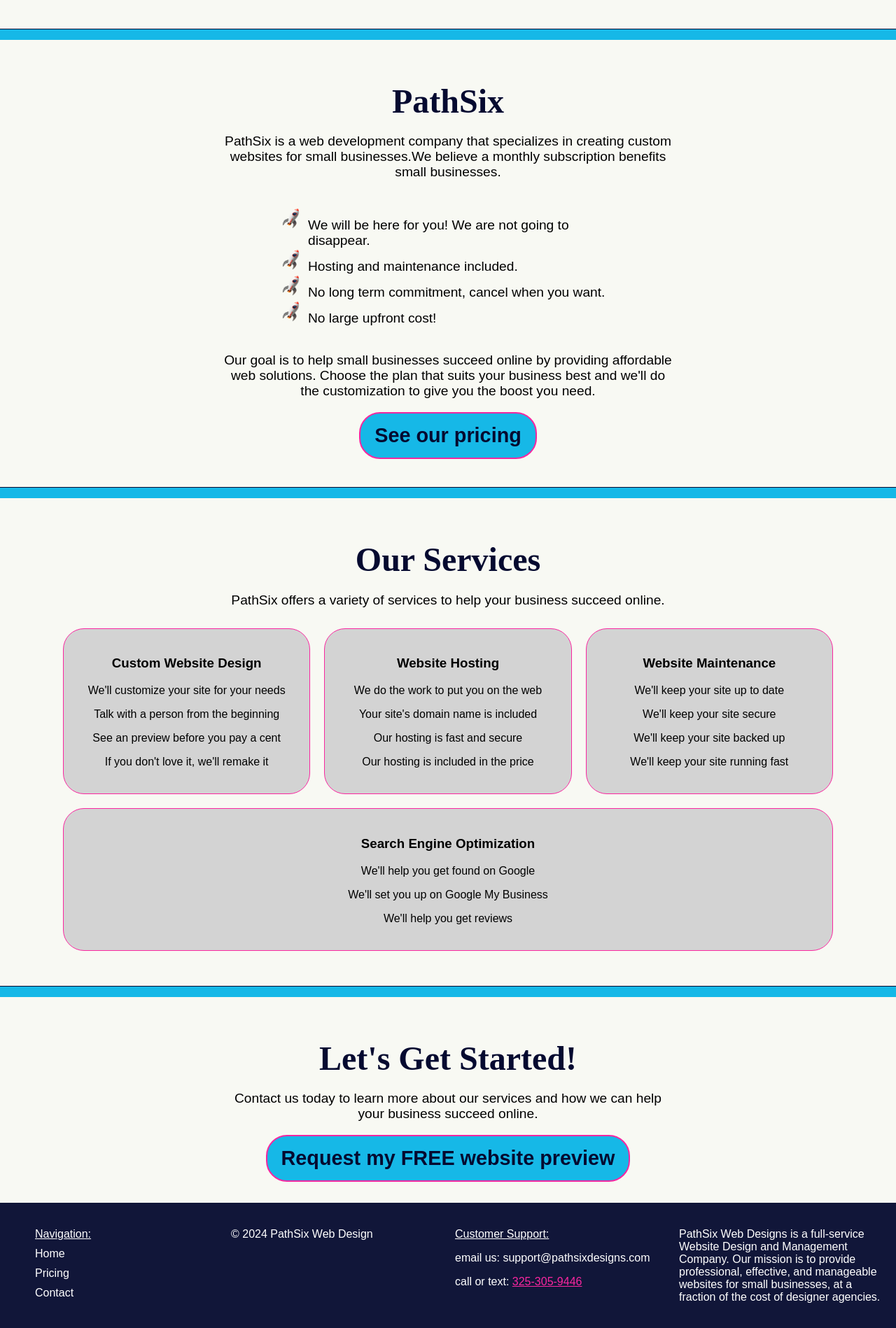
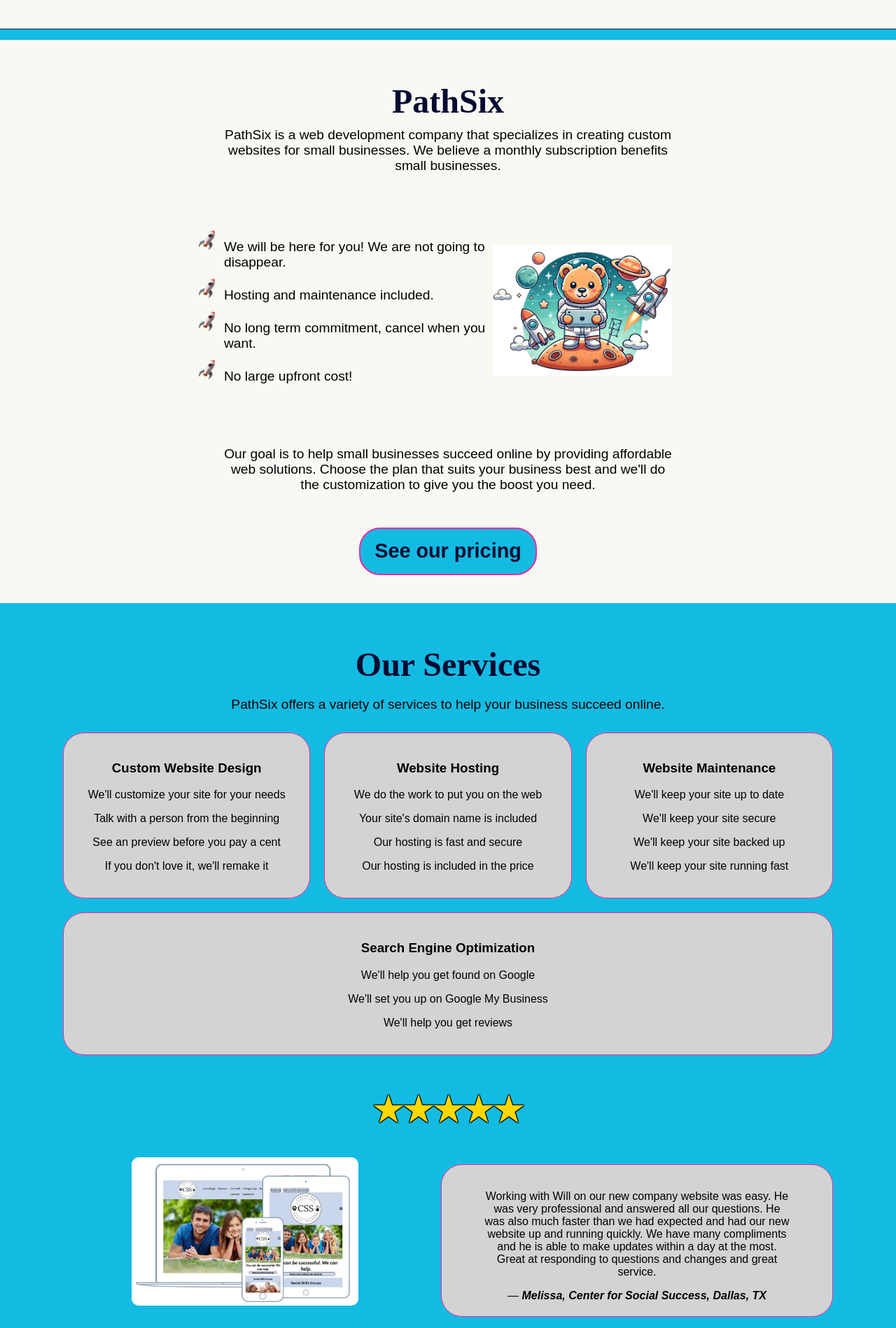
Before and after one commit to boonewh/pathsixdesigns, a Flask app: page / in a window 1280 px wide. Shown: the part 799-2697 px from the top of the page at 70% size. Run offline with Flask 3, Linux system fonts and the light colour scheme; some web fonts are replaced.

Commit message:
Add images and testimonial

```diff
--- a/static/css/main.css
+++ b/static/css/main.css
@@ -1,12 +1,12 @@
 :root {
-  --dark-color: #050a30;
-  --light-color: #16b8e7;
+  --dark-color: #05133d;
+  --light-color: #13bbe3;
   --light-gray-color: lightgrey;
   --text: #050a30;
   --secondary-text: #fa26a0;
   --link-text: white;
   --primary-background: rgba(5, 10, 48, 0.95);
-  --light-background: #16b8e7;
+  --light-background: #13bbe3;
   --light-gray-background: rgba(147, 156, 161, 0.9);
   --darker-gray-background: rgba(137, 144, 151, 0.9);
   --border-radius: 30px;
@@ -175,6 +175,10 @@ button:hover {
   background-color: gold;
 }
 
+.pricing-button {
+  margin: 40px 0;
+}
+
 /* Main Styles */
 
 .border {
@@ -210,6 +214,11 @@ section h1 {
   margin: 0 80px;
   font-family: Arial, Helvetica, sans-serif;
   flex-wrap: wrap;
+  padding-bottom: 40px;
+}
+
+.blue {
+  background: var(--light-background);
 }
 
 .serv {
@@ -222,14 +231,68 @@ section h1 {
   margin: 10px;
 }
 
-.benefits {
+.content p {
+  margin: 10px 0;
+}
+
+.main-content {
   display: flex;
+  align-items: center;
+  margin: 60px 0;
+  padding: 0;
+  justify-items: space-between;
+}
+
+.main-content ul {
+  list-style: none;
+  padding: 0;
+  text-align: left;
+}
+
+.main-content ul li {
+  list-style-image: url(../favicon-32x32.png);
+  margin-bottom: 10px;
+}
+
+.main-content img {
+  width: 40%;
+  height: auto;
+  padding: 0;
+  margin: 0;
+}
+
+.gold-stars {
+  color: gold;
+  font-size: 3em;
+  text-align: center;
+  margin: 0;
+  padding: 0;
+  text-shadow: -1px -1px 0 #000, 1px -1px 0 #000, -1px 1px 0 #000,
+    1px 1px 0 #000;
+}
+
+.testimonials {
+  display: flex;
+  text-align: center;
   justify-content: space-around;
   margin: 0 80px;
+  padding: 40px 0;
   font-family: Arial, Helvetica, sans-serif;
-  flex-wrap: wrap;
-  text-align: left;
-  list-style-image: url(../favicon-32x32.png);
+}
+
+.testimonials div {
+  width: 40%;
+}
+
+.testimonials img {
+  width: 60%;
+  border-radius: 10px;
+}
+
+.portfolio {
+  text-align: center;
+  color: var(--text);
+  font-size: 1.5em;
 }
 
 /* Contact Styles*/
@@ -400,8 +463,17 @@ footer ul li a:hover {
     margin: 0 auto;
   }
 
-  main img {
+  header img {
     display: none;
+  }
+
+  .main-content {
+    flex-direction: column;
+    margin: 15px;
+  }
+
+  .main-content img {
+    width: 80%;
   }
 
   .benefits {
--- a/templates/index.html
+++ b/templates/index.html
@@ -22,21 +22,24 @@
         <div class="border"></div>
         <section>
             <h1>PathSix</h1>
-            <p>PathSix is a web development company that specializes in creating custom websites for small businesses.We believe a monthly subscription benefits small businesses.</p>
-            <div class="benefits">
+            <div class="content">
+                <p>PathSix is a web development company that specializes in creating custom websites for small businesses. We believe a monthly subscription benefits small businesses.</p>
+                <div class="main-content">
                     <ul>
                         <li>We will be here for you! We are not going to disappear.</li>
                         <li>Hosting and maintenance included.</li>
                         <li>No long term commitment, cancel when you want.</li>
                         <li>No large upfront cost!</li>
                     </ul>
+                    <img src="{{ url_for('static', filename='images/PathSix_bear.jpg') }}" alt="The PathSix Bear">
                 </div>
                 <p>Our goal is to help small businesses succeed online by providing affordable web solutions. Choose the plan that suits your business best and we'll do the customization to give you the boost you need.</p>
-            <div>
+            </div>
+            <div class="pricing-button">
                 <button><a href="{{ url_for('pricing') }}">See our pricing</a></button>
             </div>
         </section>
-        <div class="border"></div>
+        <div class="blue">
             <section>
                 <h2>Our Services</h2>
                 <p>PathSix offers a variety of services to help your business succeed online.</p>
@@ -70,8 +73,19 @@
                     <p>We'll help you get reviews</p>
                 </div>
             </div>
+            <h2 class="gold-stars">★★★★★</h2>
+            <div class="testimonials">
+                <a href="https://cssdallas.com"><img src="{{ url_for('static', filename='images/css_dallas.jpg') }}" alt="The Center for Social Success"></a>
+                <div class="serv">
+                    <blockquote>Working with Will on our new company website was easy. He was very professional and answered all our questions. He was also much faster than we had expected and had our new website up and running quickly. We have many compliments and he is able to make updates within a day at the most. Great at responding to questions and changes and great service.
+                    </blockquote>
+                    <cite>
+                        &mdash; <strong>Melissa, Center for Social Success, Dallas, TX</strong>
+                    </cite>
                 </div>
-        <div class="border"></div>
+            </div>
+            <a href="https://willboone.dev" class="portfolio"><p>Click here to see our web specialist Will's portfolio</p></a>
+        </div>
         <section id="contact">
             <h2>Let's Get Started!</h2>
             <p>Contact us today to learn more about our services and how we can help your business succeed online.</p>
```
Also changed, not shown: static/images/PathSix_bear.jpg (added), static/images/PathSix_logo.png (deleted), static/images/check.svg (deleted), static/images/code_pic1.png (deleted), static/images/code_pic2.png (deleted), static/images/code_pic3.png (deleted), static/images/css_dallas.jpg (added), static/images/pathsix color palette.png (deleted), static/images/rocket3.webp (deleted). Lines whose indentation alone changed are shown as unchanged.
